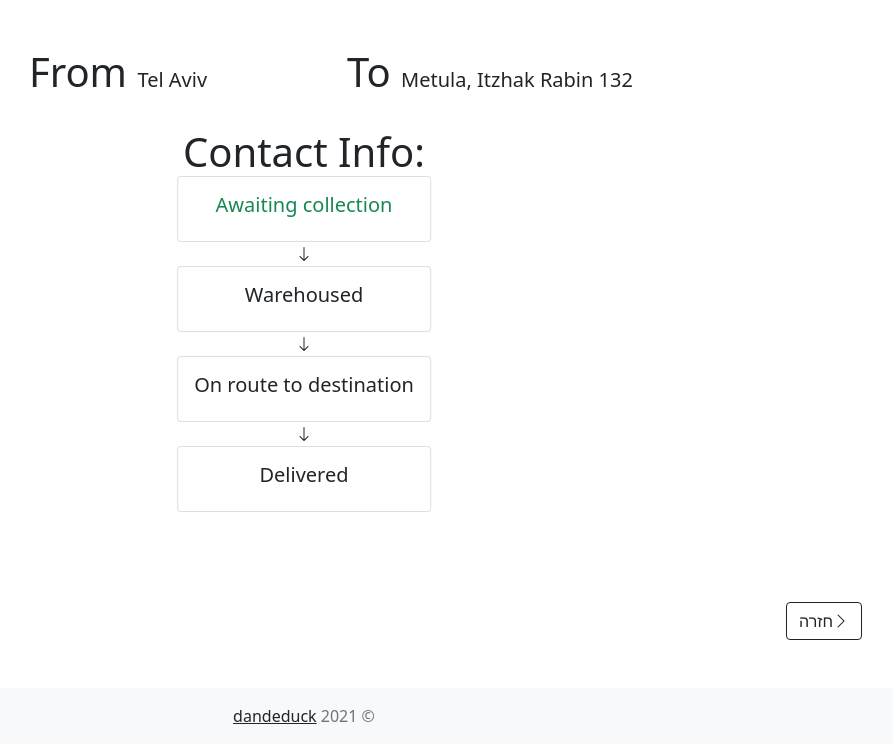
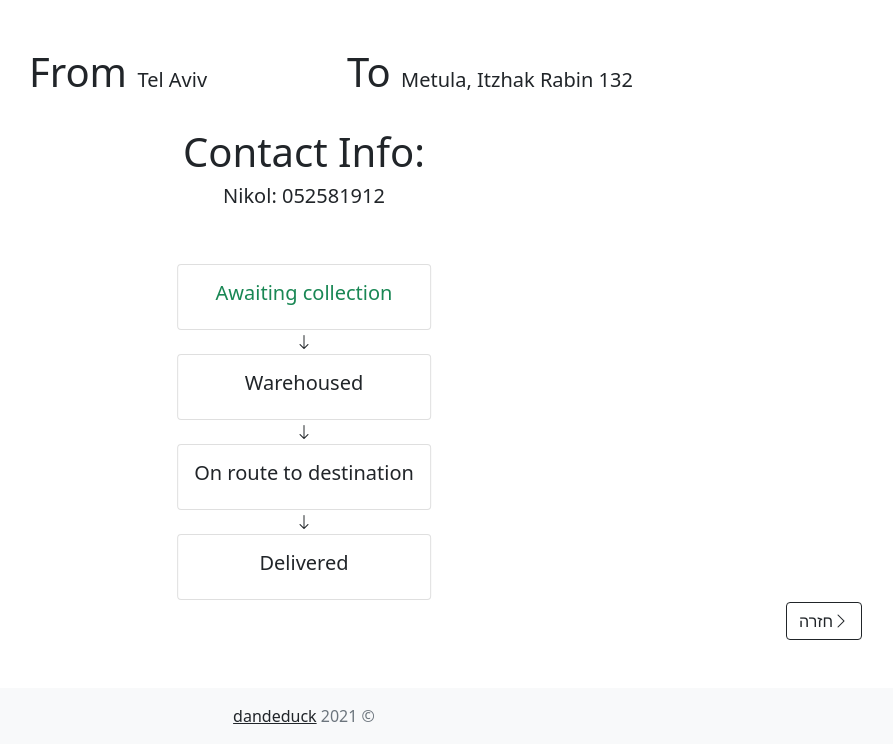
Before and after one commit to dandeduck/package-tracking-web, a Django app: page /packages/400440c2-d901-47cd-ad8a-e700a9b68b20/ in a window 1280 px wide. Shown: the part 56-800 px from the top of the page, without its empty margins (336-1229 px from the left). Run offline with Django 3.2, Linux system fonts and the light colour scheme; data comes from the database, SQL or seed files in the repository; some libraries are stand-ins or nearby versions.

Commit message:
moved status in package view

```diff
--- a/src/templates/packages/package.html
+++ b/src/templates/packages/package.html
@@ -13,7 +13,8 @@
     <div class="row mt-2">
         <div class="col align-self-center h5 lead">{{name}} {{package.formatted_phone_number}}</div>
     </div>
-    <div class="position-absolute top-50 start-50 translate-middle">
+    <div class="position-relative top-100">
+        <div class="position-absolute start-50 translate-middle">
             {% for status, status2 in package.STATUS_CHOICES%}
                 <div class="row">
                     <div class="col">
@@ -33,4 +34,5 @@
                 {%endif%}
             {%endfor%}
         </div>
+    </div>
 {%endblock%}
```
Lines whose indentation alone changed are shown as unchanged.
